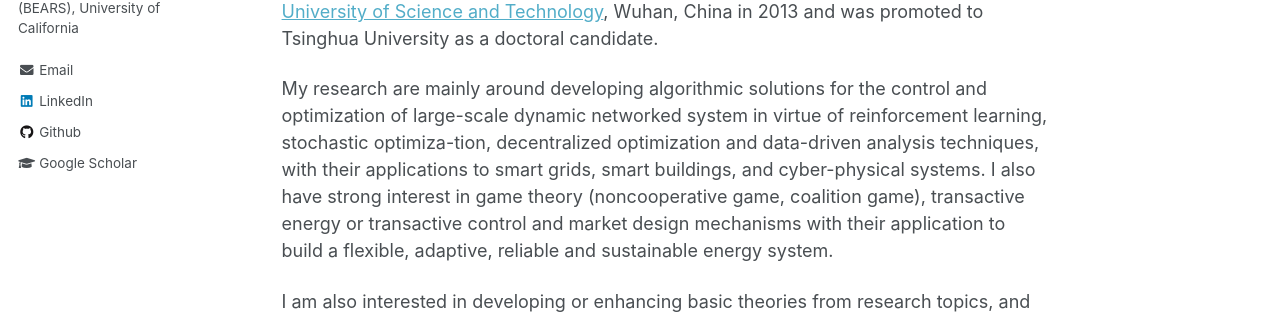
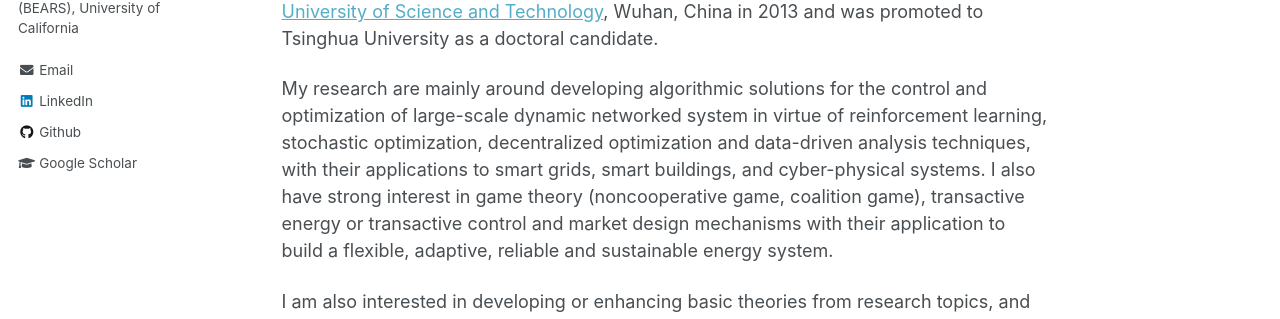
Before and after one commit to yangyu-berkeley/yangyu-berkeley.github.io, a Jekyll site: the page built from _pages/about.md, in a window 1280 px wide and 900 px high. Shown: the part 452-771 px from the top of the window. Built offline with Jekyll 4.4.1, drawn with Linux system fonts in a browser that asks for light colours.

Commit message:
Update about.md

```diff
--- a/_pages/about.md
+++ b/_pages/about.md
@@ -15,7 +15,7 @@ I obtained my PhD in the Department of Automation, [Tsinghua University]( https:
 I got my BS in School of school of Artificial Intelligence and Automation, [Huazhong University of Science and Technology]( http://english.hust.edu.cn/), Wuhan, China in 2013 and was promoted to Tsinghua University as a doctoral candidate.
 
 
-My research are mainly around developing algorithmic solutions for the control and optimization of large-scale dynamic networked system in virtue of reinforcement learning, stochastic optimiza-tion, decentralized optimization and  data-driven analysis techniques, with their applications to smart grids, smart buildings, and cyber-physical systems.
+My research are mainly around developing algorithmic solutions for the control and optimization of large-scale dynamic networked system in virtue of reinforcement learning, stochastic optimization, decentralized optimization and  data-driven analysis techniques, with their applications to smart grids, smart buildings, and cyber-physical systems.
 I also have strong interest in game theory (noncooperative game, coalition game), transactive energy or transactive control and market design mechanisms with their application to build a flexible, adaptive, reliable and sustainable energy system.
 
 I am also interested in developing or enhancing basic theories from research topics, and exploring their extensions to other areas.
```
